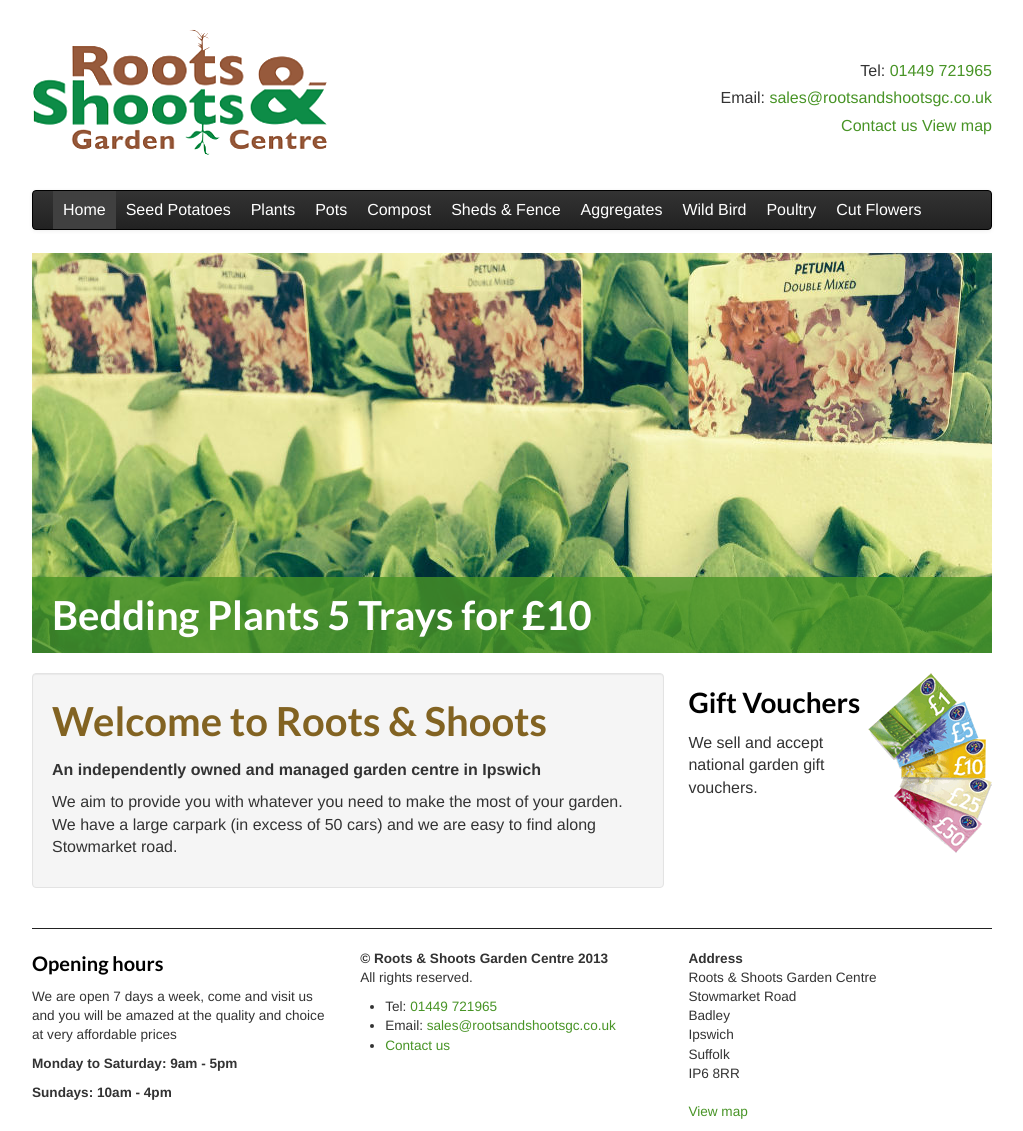
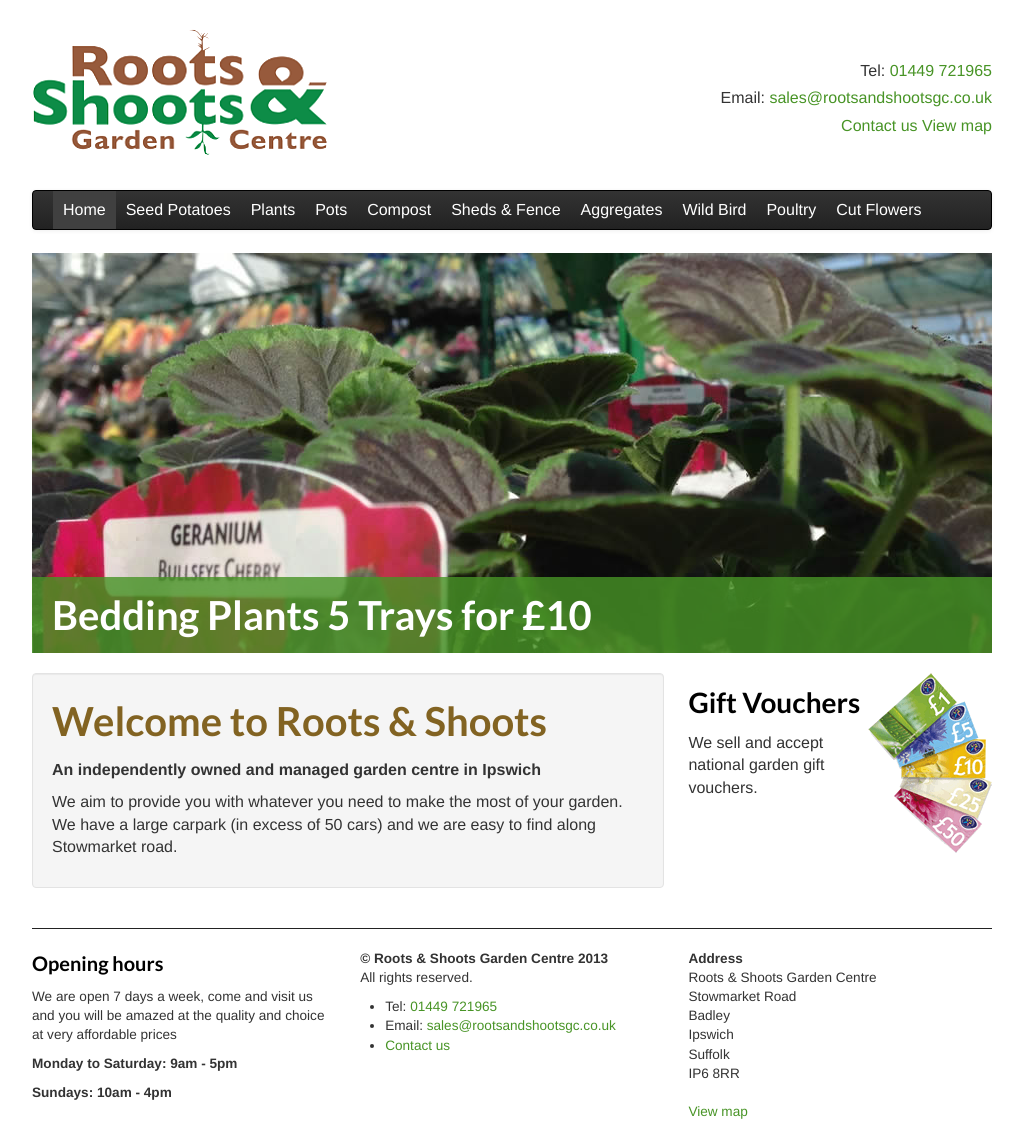
Before and after one commit to RootsShoots/site, a Jekyll site: the page built from index.md, in a window 1280 px wide. Shown: the whole page, without its empty margins (128-1151 px from the left). Built offline with Jekyll 4.4.1, drawn with Linux system fonts in a browser that asks for light colours; nearby versions of some CDN libraries.

Commit message:
picture change

```diff
--- a/index.md
+++ b/index.md
@@ -4,7 +4,7 @@
 slides:
     - img:   960/rootscake.jpg
       title: Garden Cafe Now Open
-    - img:   960/beddingplants2014.jpg
+    - img:   960/bedding.jpg
       title: Bedding Plants 5 Trays for £10
     - img:   960/trailing plants 2014.jpg
       title: Large Selection of Basket Plants
```
